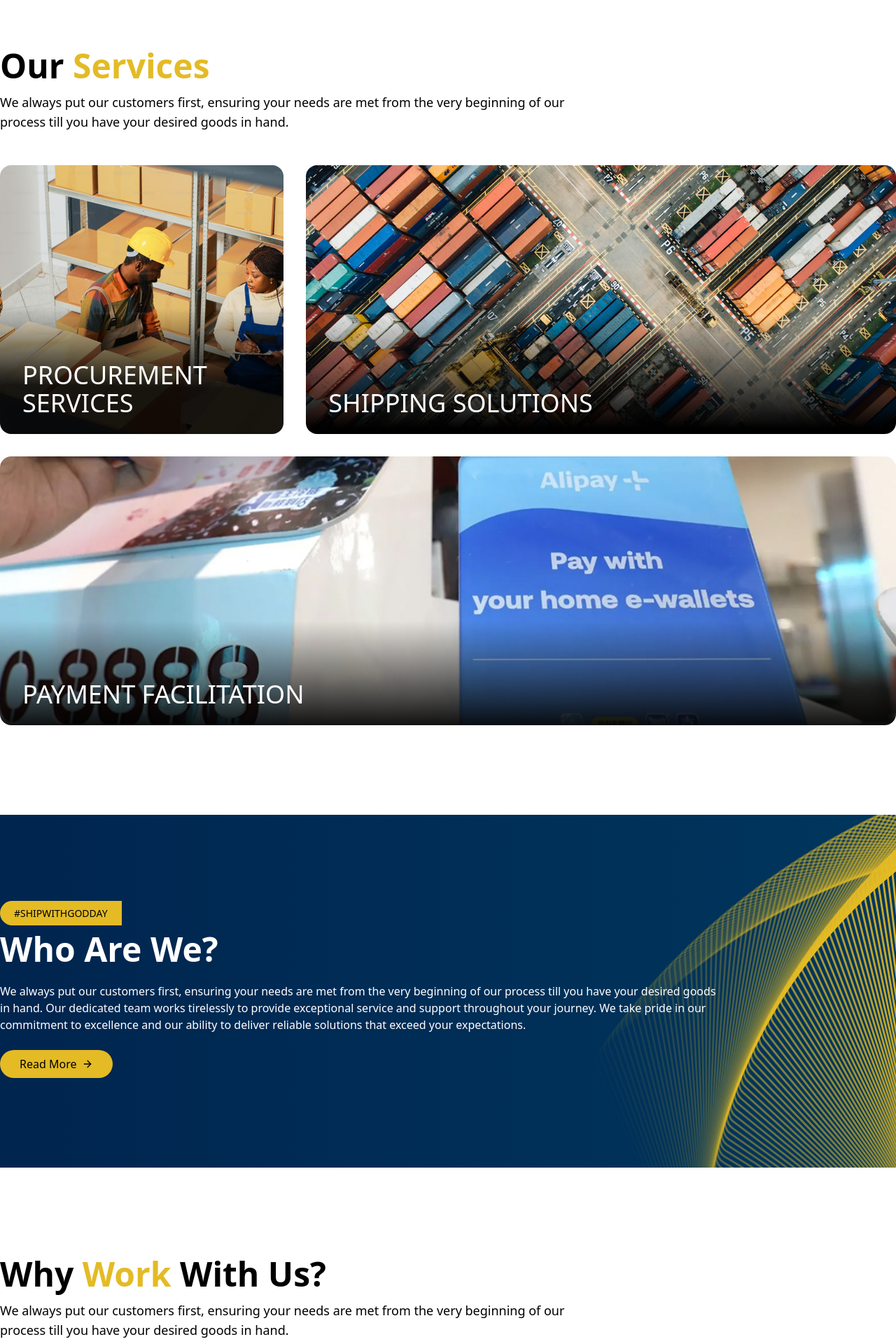
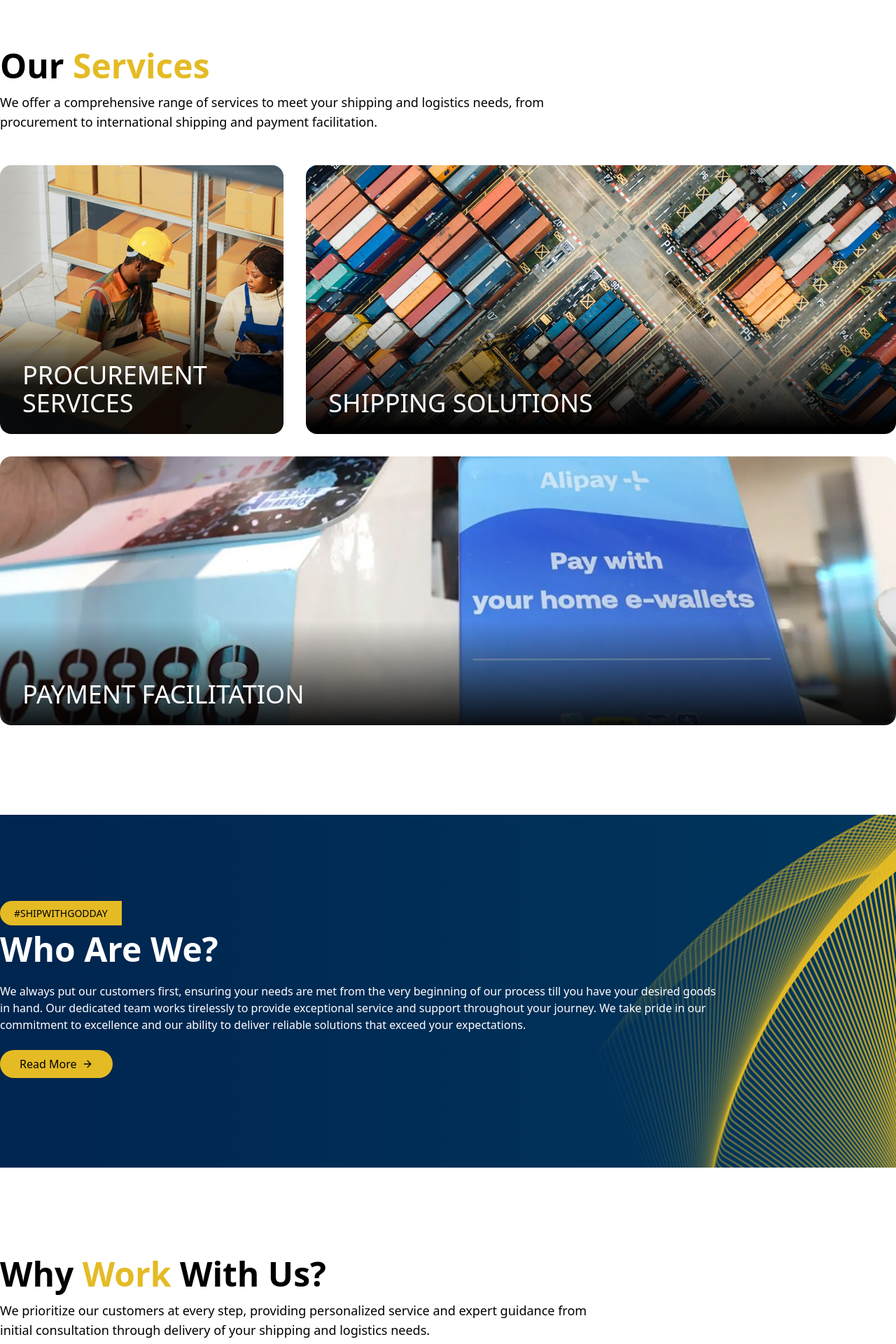
Before and after one commit to Joelisking/lucky-godday, a Next.js app: page / in a window 1280 px wide. Shown: the part 900-2820 px from the top of the page at 70% size. Built offline with nearby package versions, Linux system fonts and the light colour scheme.

Commit message:
edited repeated sentences

```diff
--- a/components/home/WhyUs.tsx
+++ b/components/home/WhyUs.tsx
@@ -40,9 +40,10 @@ function WhyUs() {
             animate={isHeaderInView ? { opacity: 1 } : { opacity: 0 }}
             transition={{ duration: 0.6, delay: 0.1 }}
             className="mt-3.5 text-lg font-light w-full lg:w-2/3 mb-12">
-            We always put our customers first, ensuring your needs are
-            met from the very beginning of our process till you have
-            your desired goods in hand.
+            We prioritize our customers at every step, providing
+            personalized service and expert guidance from initial
+            consultation through delivery of your shipping and
+            logistics needs.
           </motion.p>
         </motion.div>
 
--- a/components/home/services/index.tsx
+++ b/components/home/services/index.tsx
@@ -92,9 +92,9 @@ function Services({ id }: { id: string }) {
           ref={descriptionRef}
           inView={isDescriptionInView}>
           <p className="mt-3.5 text-lg font-light w-full lg:w-2/3 mb-12">
-            We always put our customers first, ensuring your needs are
-            met from the very beginning of our process till you have
-            your desired goods in hand.
+            We offer a comprehensive range of services to meet your
+            shipping and logistics needs, from procurement to
+            international shipping and payment facilitation.
           </p>
         </AnimatedSection>
 
```
